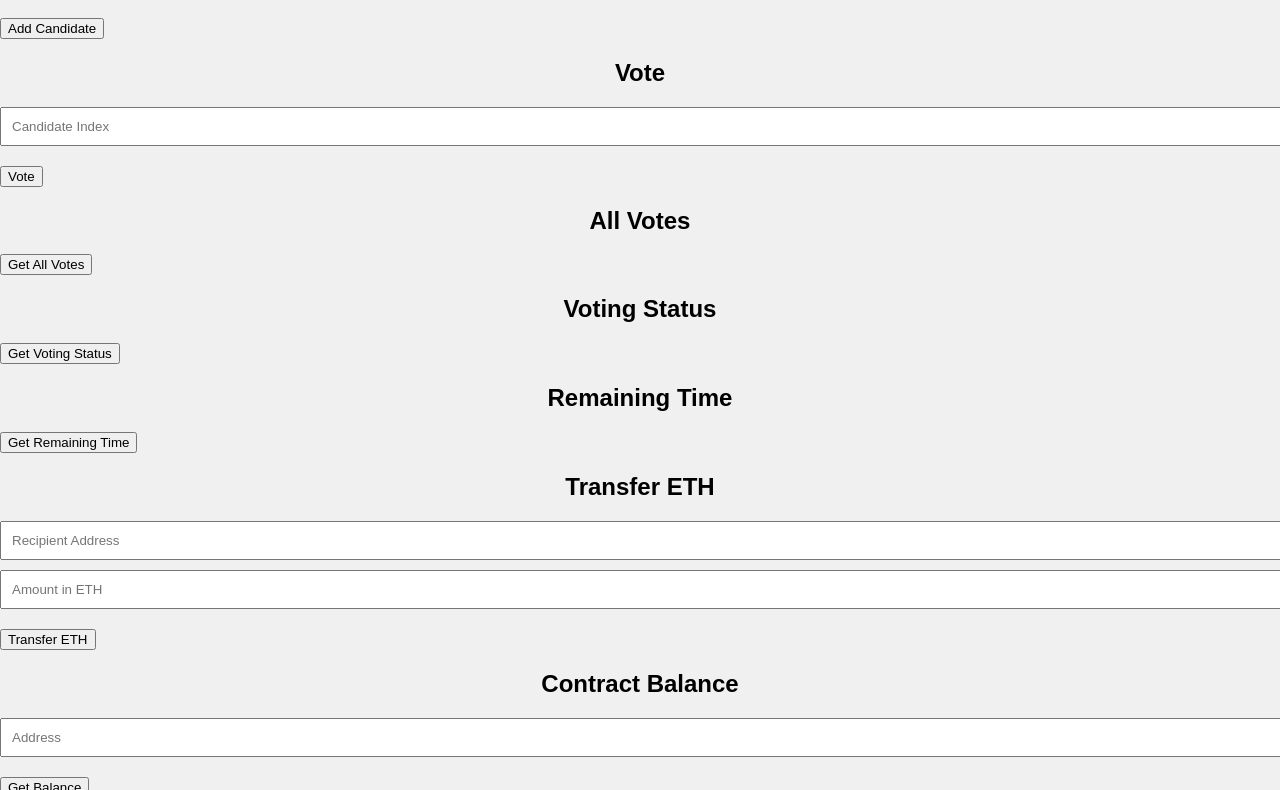
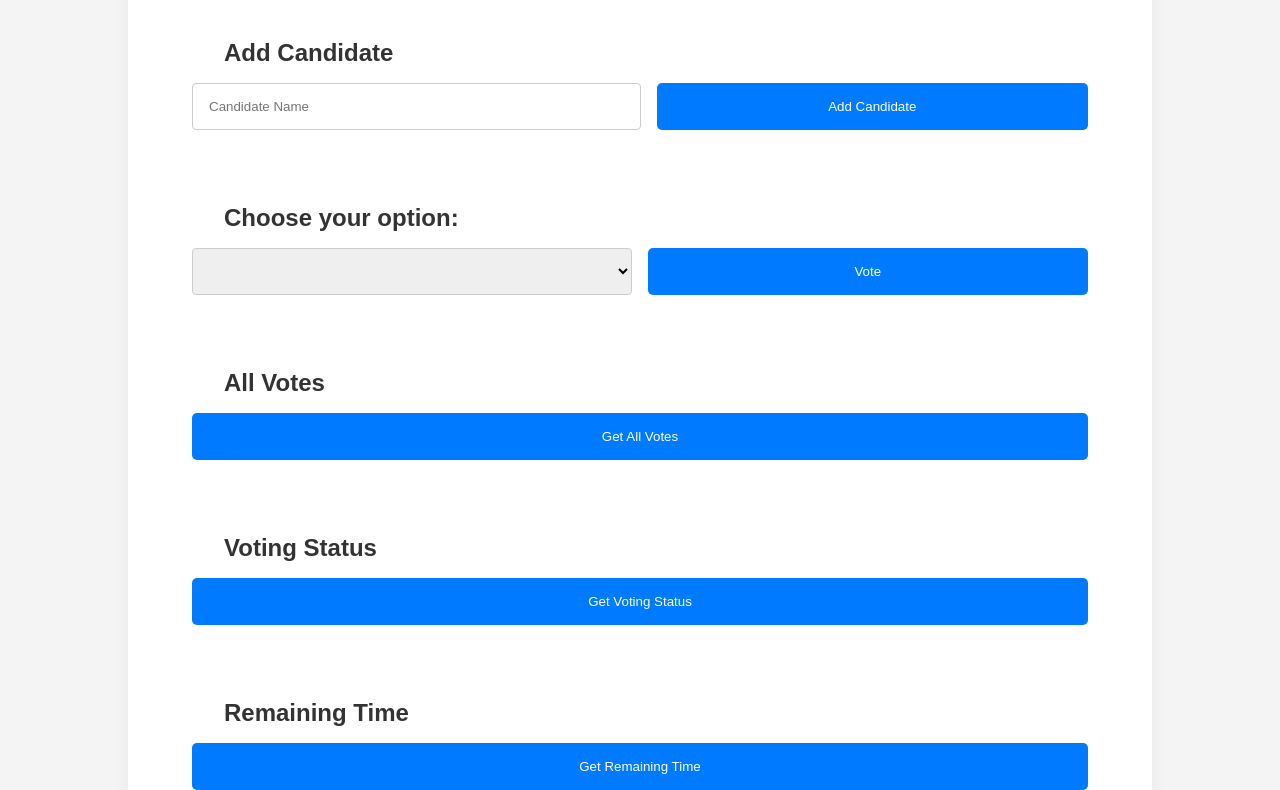
Before and after one commit to readyitzoo/Blockchain, a website: page frontend/index.html in a window 1280 px wide. Shown: the part 169-959 px from the top of the page. Drawn offline with Linux system fonts and the light colour scheme; no server answers.

Commit message:
Add styling

```diff
--- a/frontend/index.html
+++ b/frontend/index.html
@@ -1,53 +1,68 @@
 <!DOCTYPE html>
 <html lang="en">
   <head>
-    <meta charset="UTF-8">
-    <meta name="viewport" content="width=device-width, initial-scale=1.0">
+    <meta charset="UTF-8" />
+    <meta name="viewport" content="width=device-width, initial-scale=1.0" />
     <title>Voting System</title>
-    <link rel="stylesheet" href="style.css">
+    <link rel="stylesheet" href="style.css" />
   </head>
-<body>
+  <body onload="generateVotingOptions()">
+    <div class="container">
       <h1>Voting System</h1>
-    <div>
+
+      <div class="formGroup">
         <h2>Add Candidate</h2>
-        <input type="text" id="candidateName" placeholder="Candidate Name">
+        <div class="formRow">
+          <input type="text" id="candidateName" placeholder="Candidate Name" />
           <button onclick="addCandidate()">Add Candidate</button>
+        </div>
         <pre id="addCandidateMessage"></pre>
       </div>
-    <div>
-        <h2>Vote</h2>
-        <input type="number" id="candidateIndex" placeholder="Candidate Index">
+
+      <div class="formGroup">
+        <label for="vote"><h2>Choose your option:</h2></label>
+
+        <div class="formRow">
+          <select name="vote" id="vote"></select>
           <button onclick="vote()">Vote</button>
+        </div>
         <pre id="voteMessage"></pre>
       </div>
-    <div>
+
+      <div class="formGroup">
         <h2>All Votes</h2>
         <button onclick="getAllVotesOfCandidates()">Get All Votes</button>
         <pre id="votesOutput"></pre>
       </div>
-    <div>
+
+      <div class="formGroup">
         <h2>Voting Status</h2>
         <button onclick="getVotingStatus()">Get Voting Status</button>
         <pre id="statusOutput"></pre>
       </div>
-    <div>
+
+      <div class="formGroup">
         <h2>Remaining Time</h2>
         <button onclick="getRemainingTime()">Get Remaining Time</button>
         <pre id="timeOutput"></pre>
       </div>
-    <div>
+
+      <div class="formGroup">
         <h2>Transfer ETH</h2>
-        <input type="text" id="transferTo" placeholder="Recipient Address">
-        <input type="text" id="transferAmount" placeholder="Amount in ETH">
+        <input type="text" id="transferTo" placeholder="Recipient Address" />
+        <input type="text" id="transferAmount" placeholder="Amount in ETH" />
         <button onclick="transferETH()">Transfer ETH</button>
         <pre id="transferMessage"></pre>
       </div>
-    <div>
+
+      <div class="formGroup">
         <h2>Contract Balance</h2>
-        <input type="text" id="address" placeholder="Address">
+        <input type="text" id="address" placeholder="Address" />
         <button onclick="getBalance()">Get Balance</button>
         <pre id="balanceOutput"></pre>
       </div>
+
       <script src="script.js"></script>
+    </div>
   </body>
 </html>
--- a/frontend/script.js
+++ b/frontend/script.js
@@ -27,6 +27,23 @@ async function getAllVotesOfCandidates() {
     }
 }
 
+async function generateVotingOptions() {
+    try {
+        const response = await fetch('/api/getAllVotesOfCandidates');
+        const candidates = await response.json();
+        const candidatesList = document.getElementById('vote');
+        candidatesList.innerHTML = '';
+        candidates.votes.forEach((candidate, index) => {
+            const candidateElement = document.createElement('option');
+            candidateElement.value = index;
+            candidateElement.innerText = candidate.name;
+            candidatesList.appendChild(candidateElement);
+        });
+    } catch (error) {
+        console.error('Error fetching candidates:', error);
+    }
+}
+
 async function addCandidate() {
     const name = document.getElementById('candidateName').value;
     try {
@@ -46,7 +63,8 @@ async function addCandidate() {
 }
 
 async function vote() {
-    const index = document.getElementById('candidateIndex').value;
+    const index = document.getElementById('vote').value;
+    console.log(index);
     try {
         const response = await fetch('/api/vote', {
             method: 'POST',
--- a/frontend/style.css
+++ b/frontend/style.css
@@ -1,35 +1,73 @@
 body {
     font-family: Arial, sans-serif;
-    background-color: #f0f0f0;
+    background-color: #f4f4f4; /* Lighter shade for a fresher look */
     margin: 0;
     padding: 0;
 }
 
 .container {
-    max-width: 800px;
-    margin: 20px auto;
-    padding: 20px;
-    background-color: #fff;
-    box-shadow: 0 0 10px rgba(0, 0, 0, 0.1);
+    /* max-width: 800px; */
+    margin: 32px 128px; /* Increased margin for better centering */
+    padding: 64px; /* Increased padding for more space inside */
+    background-color: white;
+    box-shadow: 0 2px 15px rgba(0, 0, 0, 0.05); /* Softer shadow */
+
+    display: flex;
+    flex-direction: column;
+    gap: 32px;
 }
 
-h1, h2 {
-    text-align: center;
+.formGroup {
+    display: flex;
+    flex-direction: column;
+    gap: 16px;
 }
 
-section {
-    margin-bottom: 20px;
+.formRow {
+    display: flex;
+    flex-direction: row;
+    gap: 16px;
+
+    * {
+        flex: 50%;
+    }
+}
+
+h1 {
+    text-align: center;
+    color: #333333; /* Darker color for better readability */
+}
+
+h2 {
+    margin: 0;
+    text-align: left;
+    /* margin-top: 30px; Added top margin to space out sections */
+    margin-left: 32px;
+    color: #333333; /* Darker color for better readability */
 }
 
 button {
     display: block;
-    margin: 10px 0;
+    /* margin: 25px; Increased spacing around buttons */
+    padding: 16px 32px; /* More padding for a better click area */
+    /* padding-left: 30px; */
+    /* padding-right: 30px; */
+    background-color: #007BFF; /* Bootstrap blue for visibility */
+    color: white;
+    border: none;
+    border-radius: 5px; /* Rounded borders for modern look */
 }
 
-input[type="text"], input[type="number"] {
-    width: calc(100% - 22px);
-    padding: 10px;
-    margin-bottom: 10px;
+button:hover {
+    background-color: #0056b3; /* Darker shade on hover for interactivity */
+}
+
+input[type="text"], input[type="number"], select {
+    /* width: 70%; */
+    padding-left: 16px;
+    /* margin-left: 15px; Increased bottom margin */
+    border: 1px solid #ccc; /* Subtle border for inputs */
+    border-radius: 4px; /* Rounded borders for inputs */
 }
 
 ul {
--- a/package.json
+++ b/package.json
@@ -3,7 +3,7 @@
     "@nomicfoundation/edr-linux-x64-gnu": "^0.3.2",
     "@nomiclabs/hardhat-ethers": "^2.2.3",
     "@openzeppelin/contracts": "^5.0.2",
-    "hardhat": "^2.22.1"
+    "hardhat": "^2.22.4"
   },
   "dependencies": {
     "express": "^4.19.2",
```
Lines whose indentation alone changed are shown as unchanged.
